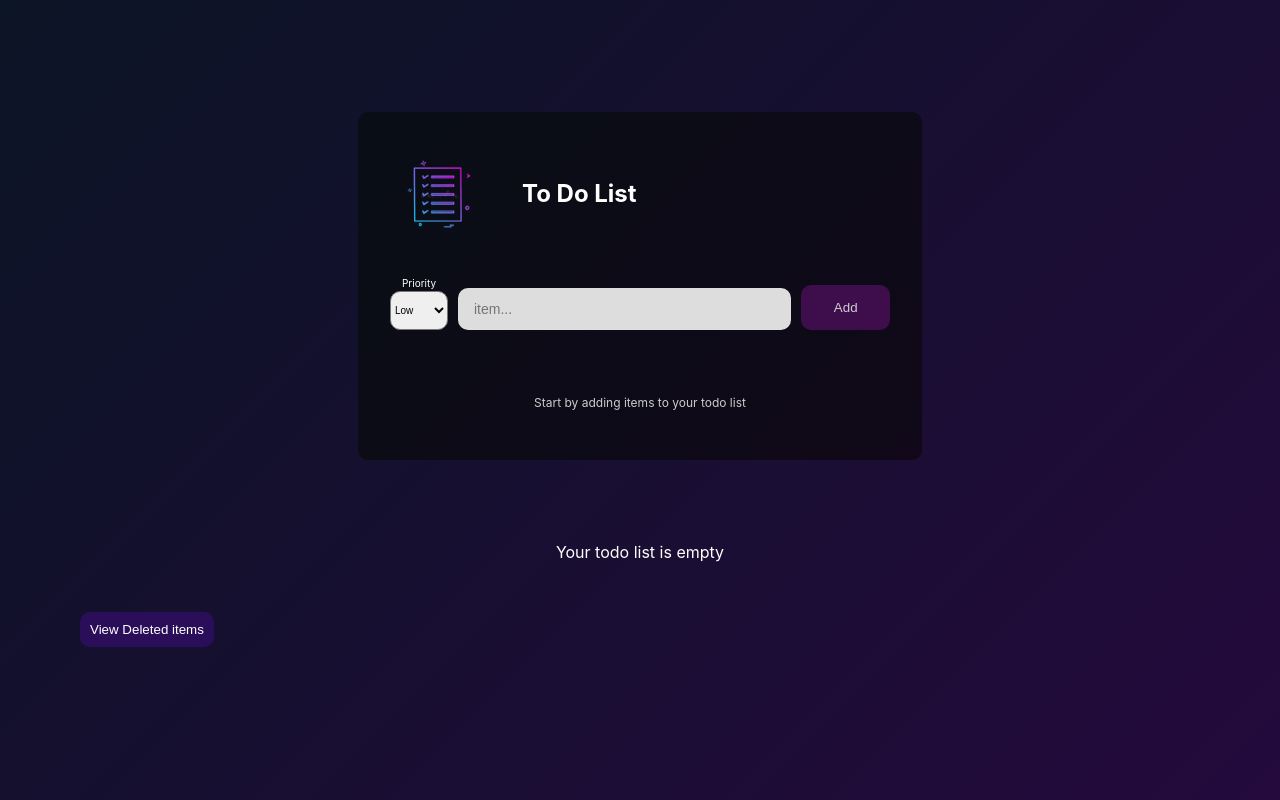
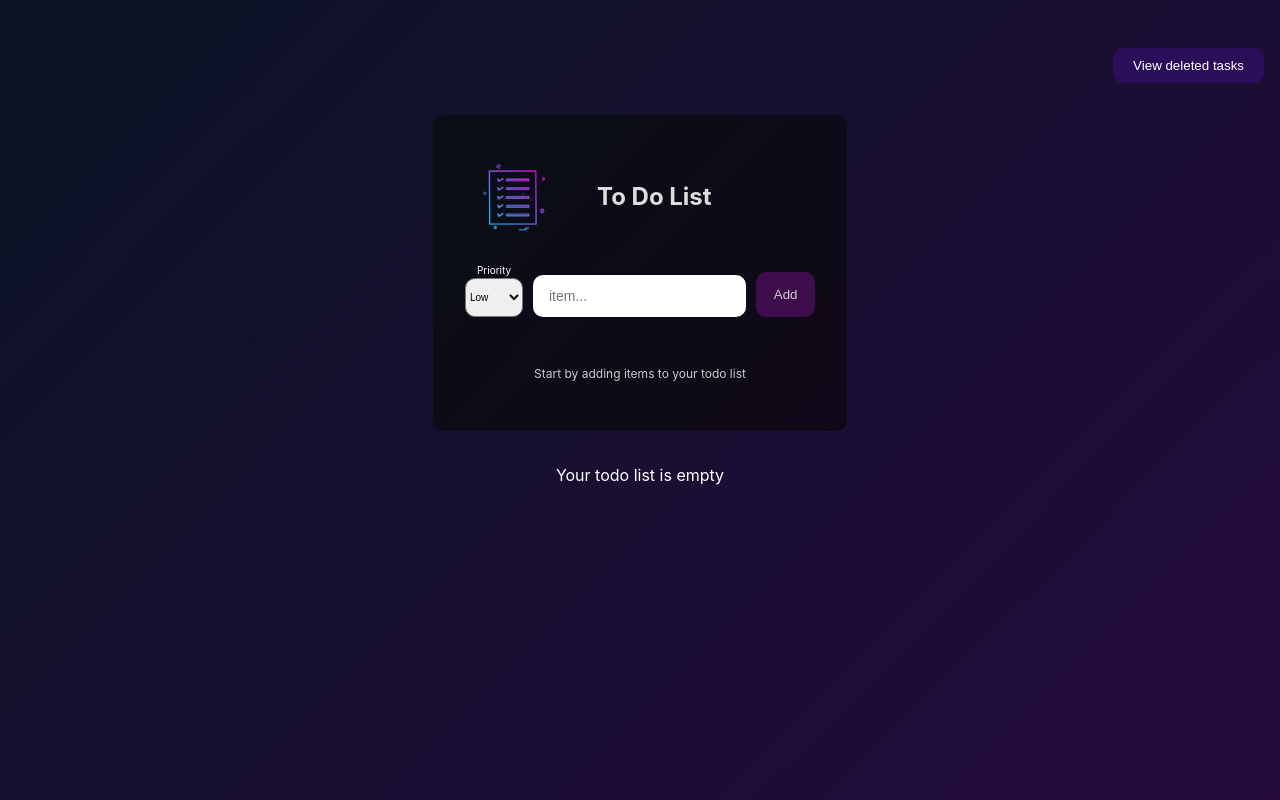
Before and after one commit to Fabito97/TodoList, a React (Vite) app: page / in a window 1280 px wide. Built offline with nearby package versions, Linux system fonts and the light colour scheme.

Commit message:
Added deleted task view

```diff
--- a/src/App.css
+++ b/src/App.css
@@ -5,6 +5,7 @@ body {
   line-height: 1.5;
   font-weight: 400;
   min-height: 100vh;
+  overflow: hidden;
  }
 
  #root {
@@ -29,21 +30,21 @@ body {
 }
 
 .app-wrapper {
-  max-width:500px;
+  max-width:350px;
   color: #fff;
   background: linear-gradient(135deg, #090e16, #100818);
-  margin: 5rem auto;
+  margin: 2rem auto;
   padding: 2rem;
   border-radius: 10px;
 }
 
 .app-title {
-  color: #ddd #002765;
+  color: #ddd;
   display: flex;
   align-items: center;
   justify-content: flex-start;
   gap: 1rem;
-  margin-bottom: 2rem;
+  margin-bottom: 1rem;
 }
 
 .app-title h2 {
@@ -60,15 +61,13 @@ body {
 .form input {
   border: none;
   padding: 1rem;
-  background-color: transparent;
   outline: none;
   font-size: 14px;
   font-weight: 50px;
   border-radius: 10px !important;
   width: 72%;
   height: 10px;
-  background: #ddd;
-  color: #111;
+  background: #fff;
 }
 
 .form .btn {
@@ -207,7 +206,7 @@ li .status.completed {
   display: flex;
   width: 100%;
   justify-content: center;
-  margin: 4rem 0 1rem;
+  margin: 3rem 0 1rem;
   font-size: 12px;
   color: #ccc;
 }
--- a/src/App.jsx
+++ b/src/App.jsx
@@ -66,6 +66,7 @@ function App() {
   return (
     <div className="container">
       <div>
+        <DeletedItemLIst toDoItem={toDoItems}/>
         <ToDoItems toDoItems={toDoItems} onClear={handleClear}>
           <Form
             onSubmit={handleSubmit}
@@ -88,7 +89,6 @@ function App() {
             />
         </ToDoItems>
         <DoneList toDoItems={toDoItems} />
-        <DeletedItemLIst />
       </div>
     </div>
   );
--- /dev/null
+++ b/src/DeletedItemList.css
@@ -0,0 +1,41 @@
+.deleted-items {
+  position: absolute;
+  top: 0;
+  right: 0;
+  background: rgba(0,0,0,0.3);
+  width: 500px;
+  height: 95vh;
+  display: flex;
+  padding: 1rem;
+  align-items: center;
+  justify-content: flex-end;
+  z-index: 999;
+  overflow-y: scroll;
+  overflow-X: hidden;
+  border-radius: 10px;
+}
+
+.item-container {
+  max-width: 500px;
+  height: 100%;
+  margin-right: 3rem;
+
+}
+
+ul {
+   list-style: none;
+}
+
+.deleted-items-list {
+  width: 100%;
+  height: 100%;
+  padding: 2rem;
+  /* background-color: #2b0e5a; */
+  border-radius: 10px;
+}
+
+li {
+  width: 100%;
+  font-size: 14px;
+  margin: 0.5rem;
+}
--- a/src/DeletedItemList.jsx
+++ b/src/DeletedItemList.jsx
@@ -1,59 +1,119 @@
-import React from 'react'
+import React, { useEffect, useState } from 'react';
+import './DeletedItemList.css';
 
-const DeletedItemLIst = () => {
+const DeletedItemLIst = ({ todoItems }) => {
+  const [deletedTasks, setDeletedTasks] = useState([]);
+  const [isOpen, setIsOpen] = useState(false);
+
+  const fetchDeletedItem = () => {
+    const deletedItems = localStorage.getItem('deletedItems');
+    setDeletedTasks(deletedItems ? JSON.parse(deletedItems) : []);
+    setIsOpen(true);
+  };
+
   return (
-    <div style={{display: "flex", width: "100%", justifyContent: "flex-start", margin: "3rem" }}>
+    <div
+      style={{
+        display: 'flex',
+        width: '100%',
+        justifyContent: 'flex-end',
+        margin: '1rem',
+      }}
+    >
       <div>
-        <button
-          style={{
-            padding:"10px",
-            borderRadius:"10px",
-            background: "#2b0e5a",
-            color:"#fff",
-            border: "none"
+        {!isOpen && (
+          <button
+            style={{
+              padding: '10px 20px',
+              borderRadius: '10px',
+              background: '#2b0e5a',
+              color: '#fff',
+              border: 'none',
+              cursor: 'pointer',
             }}
-        >
-            View Deleted items
-        </button>
+            onClick={fetchDeletedItem}
+          >
+            View deleted tasks
+          </button>
+        )}
 
-        {/* <ul className='item-list items'>
-          {toDoItems?.map((item, i) => <ToDoItem
-            key={i}
-            item={item.item}
-            idx={i}
-            isChecked={item.isChecked}
-            onDelete={handleDelete}
-            onChecked={handleChecked}
-          />
-          )}
-        </ul> */}
-
+        {isOpen && (
+          <DeletedItem deletedTasks={deletedTasks} setIsOpen={setIsOpen} />
+        )}
       </div>
     </div>
-  )
-}
+  );
+};
 
-export default DeletedItemLIst
+export default DeletedItemLIst;
 
-
-// const DeletedItem = ({ item, idx, onDelete, onChecked, isChecked }) => {
-//   // const [checked, setChecked] = useState(false)
-//   return (
-//     <li onClick={() => onChecked(idx)}>
-
-//       <span className={`item ${isChecked ? "checked" : ""}`}>
-//         {item}
-//         {isChecked ?
-//         <span className="status">Done</span> : ""
-//         }
-//         </span>
-
-
-//       <button className='btn-link remove-item'
-//         onClick={() => onDelete(idx)}
-//       >
-//         &times;
-//       </button>
-//     </li>
-//   );
-// };
+const DeletedItem = ({ deletedTasks, setIsOpen }) => {
+  return (
+    <div className="deleted-items">
+      <button
+        onClick={() => setIsOpen(false)}
+        style={{
+          padding: '5px',
+          position: 'absolute',
+          border: 'none',
+          top: '10px',
+          left: '10px',
+          color: 'red',
+          background: 'none',
+          cursor: 'pointer',
+        }}
+      >
+        &times;
+      </button>
+      <div className="item-container">
+        <ul className="deleted-items-list">
+          {deletedTasks?.map((item, i) => (
+            <li key={i}>
+              <div
+                style={{
+                  maxWidth: '100%',
+                  textAlign: 'left',
+                  display: 'flex',
+                  justifyContent: 'space-between',
+                  alignItems: 'center',
+                }}
+              >
+                <div>
+                  <span className={` `}>{item.task}</span>
+                  <span className={`status `}>{item.priority}</span>
+                </div>
+                <button
+                  style={{
+                    padding: '10px 20px',
+                    borderRadius: '10px',
+                    background: '#2b05',
+                    color: '#fff',
+                    border: 'none',
+                    cursor: 'pointer',
+                    marginTop: '10px',
+                  }}
+                >
+                  Undo delete
+                </button>
+              </div>
+            </li>
+          ))}
+          <button
+            style={{
+              padding: '10px 20px',
+              borderRadius: '10px',
+              background: '#2b05',
+              color: '#fff',
+              border: 'none',
+              cursor: 'pointer',
+              margin: '10px 10px 30px',
+            }}
+            onClick={() => setIsOpen(true)}
+          >
+            Clear
+          </button>
+        </ul>
+      </div>
+    </div>
+  );
+};
--- a/src/TodoList.jsx
+++ b/src/TodoList.jsx
@@ -22,8 +22,11 @@ const TodoList = ({setToDoItems, toDoItems, setItem, setPriority, setTaskId, set
   const handleDelete = (id) => {
     const item = toDoItems.find((item) => item.id === id )
 
-    setToDoItems((prevItems) => prevItems.filter((item) => item.id !== id));
-    setDeletedItems((prevItems) => [...prevItems, item]);
+   setToDoItems((prevItems) => prevItems.filter((item) => item.id !== id));
+
+     const deletedTasks =  [...(JSON.parse(localStorage.getItem('deletedItems')) || []), item];
+     console.log(deletedTasks);
+     localStorage.setItem('deletedItems', JSON.stringify(deletedTasks));
   };
 
 
```
